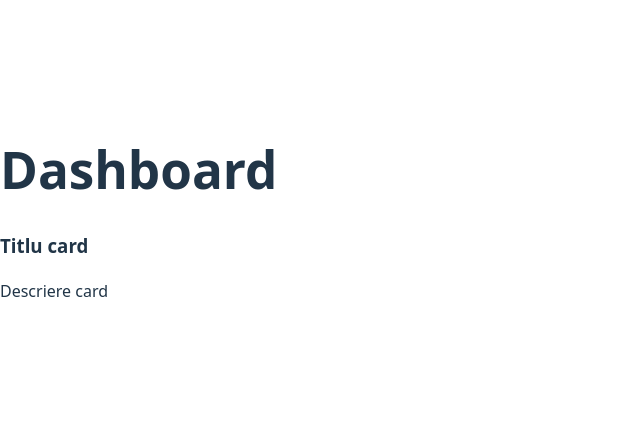
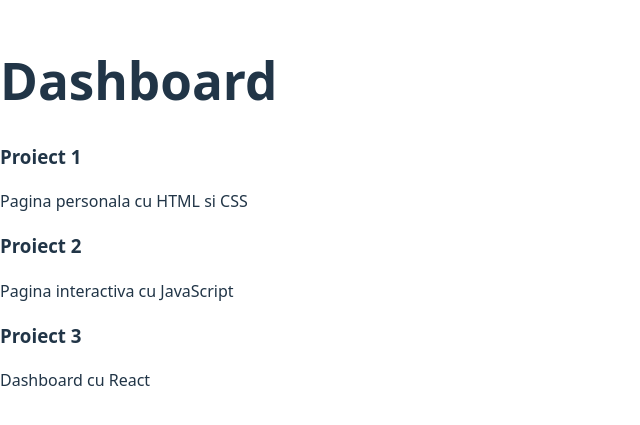
Before and after one commit to Chris90w4/Lab_PW, a React (Vite) app: page / in a window 1280 px wide. Shown: the part 187-612 px from the top of the page, without its empty margins (0-640 px from the left). Built offline with nearby package versions, Linux system fonts and the light colour scheme.

Commit message:
feat: am modificat App.jsx si Card.jsx ca sa imi afiseze cele 3 cards

```diff
--- a/src/App.jsx
+++ b/src/App.jsx
@@ -4,9 +4,12 @@
     return (
         <div>
             <h1>Dashboard</h1>
-            <Card />
+            <Card title="Proiect 1" description="Pagina personala cu HTML si CSS" />
+            <Card title="Proiect 2" description="Pagina interactiva cu JavaScript" />
+            <Card title="Proiect 3" description="Dashboard cu React" />
         </div>
     );
 }
 
+
 export default App;
--- a/src/Card.jsx
+++ b/src/Card.jsx
@@ -1,8 +1,8 @@
-function Card() {
+function Card(props) {
     return (
         <div>
-            <h3>Titlu card</h3>
-            <p>Descriere card</p>
+            <h3>{props.title}</h3>
+            <p>{props.description}</p>
         </div>
     );
 }
```
